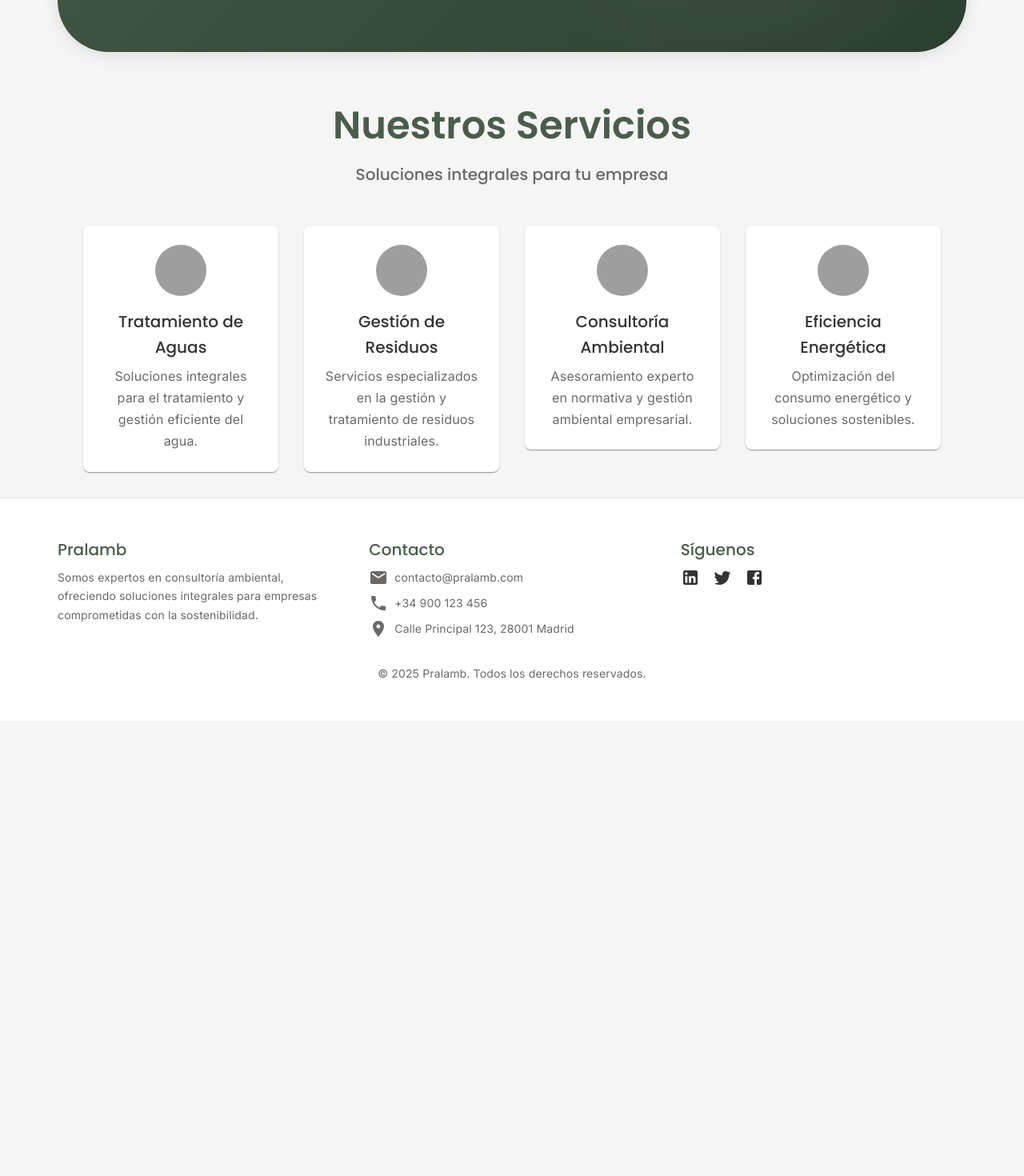
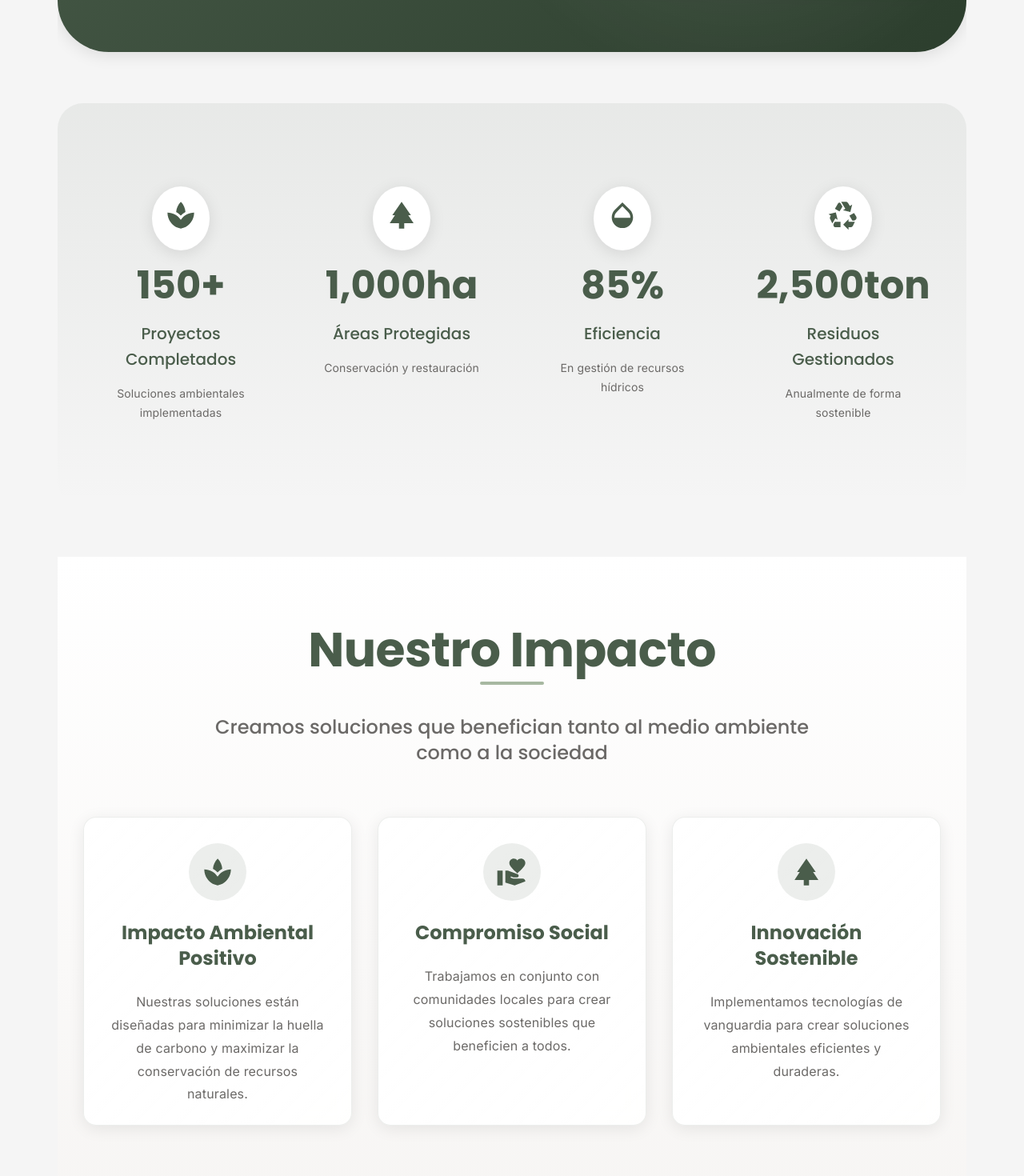
Before and after one commit to pralamb/Web, a React (Vite) app: page / in a window 1280 px wide. Shown: the part 559-2029 px from the top of the page at 80% size. Before the commit the page ends 1460 px from the top, so only its background shows below. Built offline with nearby package versions, Linux system fonts and the light colour scheme; grey boxes are pictures that could not be loaded.

Commit message:
rediseñando el home

```diff
--- a/package.json
+++ b/package.json
@@ -12,10 +12,11 @@
   "dependencies": {
     "@emotion/react": "^11.14.0",
     "@emotion/styled": "^11.14.0",
-    "@mui/icons-material": "^6.4.5",
+    "@mui/icons-material": "^6.4.6",
     "@mui/material": "^6.4.5",
     "framer-motion": "^12.4.7",
     "react": "^19.0.0",
+    "react-countup": "^6.5.3",
     "react-dom": "^19.0.0",
     "react-router-dom": "^7.2.0"
   },
--- /dev/null
+++ b/src/components/home/BenefitsSection.tsx
@@ -0,0 +1,144 @@
+import {
+  Box,
+  Container,
+  Grid,
+  Typography,
+  Card,
+  CardContent,
+} from "@mui/material";
+import { motion } from "framer-motion";
+import SpaIcon from "@mui/icons-material/Spa";
+import VolunteerActivismIcon from "@mui/icons-material/VolunteerActivism";
+import ParkIcon from "@mui/icons-material/Park";
+
+const MotionCard = motion(Card);
+
+const benefits = [
+  {
+    icon: <SpaIcon sx={{ fontSize: 40 }} />,
+    title: "Impacto Ambiental Positivo",
+    description:
+      "Nuestras soluciones están diseñadas para minimizar la huella de carbono y maximizar la conservación de recursos naturales.",
+  },
+  {
+    icon: <VolunteerActivismIcon sx={{ fontSize: 40 }} />,
+    title: "Compromiso Social",
+    description:
+      "Trabajamos en conjunto con comunidades locales para crear soluciones sostenibles que beneficien a todos.",
+  },
+  {
+    icon: <ParkIcon sx={{ fontSize: 40 }} />,
+    title: "Innovación Sostenible",
+    description:
+      "Implementamos tecnologías de vanguardia para crear soluciones ambientales eficientes y duraderas.",
+  },
+];
+
+const BenefitsSection = () => {
+  return (
+    <Box
+      sx={{
+        py: { xs: 6, md: 10 },
+        background:
+          "linear-gradient(180deg, #FFFFFF 0%, rgba(249,246,243,0.5) 100%)",
+      }}
+    >
+      <Container maxWidth="lg">
+        <Box sx={{ textAlign: "center", mb: 8 }}>
+          <Typography
+            variant="h2"
+            color="primary"
+            gutterBottom
+            sx={{
+              position: "relative",
+              display: "inline-block",
+              "&::after": {
+                content: '""',
+                position: "absolute",
+                bottom: -8,
+                left: "50%",
+                transform: "translateX(-50%)",
+                width: 80,
+                height: 4,
+                bgcolor: "secondary.main",
+                borderRadius: 2,
+              },
+            }}
+          >
+            Nuestro Impacto
+          </Typography>
+          <Typography
+            variant="h5"
+            color="text.secondary"
+            sx={{ mt: 3, maxWidth: 800, mx: "auto" }}
+          >
+            Creamos soluciones que benefician tanto al medio ambiente como a la
+            sociedad
+          </Typography>
+        </Box>
+
+        <Grid container spacing={4}>
+          {benefits.map((benefit, index) => (
+            <Grid item xs={12} md={4} key={index}>
+              <MotionCard
+                initial={{ opacity: 0, y: 20 }}
+                whileInView={{ opacity: 1, y: 0 }}
+                viewport={{ once: true }}
+                transition={{ duration: 0.8, delay: index * 0.2 }}
+                sx={{
+                  height: "100%",
+                  background:
+                    "linear-gradient(135deg, #FFFFFF 0%, rgba(255,255,255,0.9) 100%)",
+                  backdropFilter: "blur(10px)",
+                  border: "1px solid rgba(74,93,75,0.1)",
+                }}
+              >
+                <CardContent
+                  sx={{
+                    display: "flex",
+                    flexDirection: "column",
+                    alignItems: "center",
+                    textAlign: "center",
+                    p: 4,
+                  }}
+                >
+                  <Box
+                    sx={{
+                      color: "primary.main",
+                      mb: 3,
+                      p: 2,
+                      borderRadius: "50%",
+                      bgcolor: "rgba(74,93,75,0.1)",
+                      display: "flex",
+                      alignItems: "center",
+                      justifyContent: "center",
+                    }}
+                  >
+                    {benefit.icon}
+                  </Box>
+                  <Typography
+                    variant="h5"
+                    component="h3"
+                    gutterBottom
+                    sx={{ fontWeight: "bold", color: "primary.main" }}
+                  >
+                    {benefit.title}
+                  </Typography>
+                  <Typography
+                    variant="body1"
+                    color="text.secondary"
+                    sx={{ mt: 2, lineHeight: 1.8 }}
+                  >
+                    {benefit.description}
+                  </Typography>
+                </CardContent>
+              </MotionCard>
+            </Grid>
+          ))}
+        </Grid>
+      </Container>
+    </Box>
+  );
+};
+
+export default BenefitsSection;
--- /dev/null
+++ b/src/components/home/StatsSection.tsx
@@ -0,0 +1,121 @@
+import { Box, Container, Grid, Typography } from "@mui/material";
+import { motion } from "framer-motion";
+import CountUp from "react-countup";
+import SpaIcon from "@mui/icons-material/Spa";
+import ParkIcon from "@mui/icons-material/Park";
+import OpacityIcon from "@mui/icons-material/Opacity";
+import RecyclingIcon from "@mui/icons-material/Recycling";
+
+const MotionBox = motion(Box);
+
+const stats = [
+  {
+    icon: <SpaIcon sx={{ fontSize: 40 }} />,
+    value: 150,
+    suffix: "+",
+    label: "Proyectos Completados",
+    description: "Soluciones ambientales implementadas",
+  },
+  {
+    icon: <ParkIcon sx={{ fontSize: 40 }} />,
+    value: 1000,
+    suffix: "ha",
+    label: "Áreas Protegidas",
+    description: "Conservación y restauración",
+  },
+  {
+    icon: <OpacityIcon sx={{ fontSize: 40 }} />,
+    value: 85,
+    suffix: "%",
+    label: "Eficiencia",
+    description: "En gestión de recursos hídricos",
+  },
+  {
+    icon: <RecyclingIcon sx={{ fontSize: 40 }} />,
+    value: 2500,
+    suffix: "ton",
+    label: "Residuos Gestionados",
+    description: "Anualmente de forma sostenible",
+  },
+];
+
+const StatsSection = () => {
+  return (
+    <Box
+      sx={{
+        py: { xs: 6, md: 10 },
+        background:
+          "linear-gradient(180deg, rgba(74,93,75,0.08) 0%, rgba(74,93,75,0) 100%)",
+        borderRadius: "2rem",
+        my: 8,
+      }}
+    >
+      <Container maxWidth="lg">
+        <Grid container spacing={4}>
+          {stats.map((stat, index) => (
+            <Grid item xs={12} sm={6} md={3} key={index}>
+              <MotionBox
+                initial={{ opacity: 0, y: 20 }}
+                whileInView={{ opacity: 1, y: 0 }}
+                viewport={{ once: true }}
+                transition={{ duration: 0.8, delay: index * 0.2 }}
+                sx={{
+                  textAlign: "center",
+                  p: 3,
+                  height: "100%",
+                  display: "flex",
+                  flexDirection: "column",
+                  alignItems: "center",
+                }}
+              >
+                <MotionBox
+                  whileHover={{ scale: 1.1, rotate: 5 }}
+                  sx={{
+                    color: "primary.main",
+                    mb: 2,
+                    p: 2,
+                    borderRadius: "50%",
+                    bgcolor: "background.paper",
+                    boxShadow: "0 4px 20px rgba(0,0,0,0.1)",
+                  }}
+                >
+                  {stat.icon}
+                </MotionBox>
+                <Typography
+                  variant="h3"
+                  color="primary"
+                  gutterBottom
+                  sx={{ fontWeight: "bold" }}
+                >
+                  <CountUp
+                    end={stat.value}
+                    duration={2.5}
+                    separator=","
+                    suffix={stat.suffix}
+                  />
+                </Typography>
+                <Typography
+                  variant="h6"
+                  color="text.primary"
+                  gutterBottom
+                  sx={{ fontWeight: "medium" }}
+                >
+                  {stat.label}
+                </Typography>
+                <Typography
+                  variant="body2"
+                  color="text.secondary"
+                  sx={{ mt: 1 }}
+                >
+                  {stat.description}
+                </Typography>
+              </MotionBox>
+            </Grid>
+          ))}
+        </Grid>
+      </Container>
+    </Box>
+  );
+};
+
+export default StatsSection;
--- a/src/pages/Home.tsx
+++ b/src/pages/Home.tsx
@@ -1,12 +1,17 @@
+import { Box } from "@mui/material";
 import HeroSection from "../components/home/HeroSection";
 import ServicesSection from "../components/home/ServicesSection";
+import StatsSection from "../components/home/StatsSection";
+import BenefitsSection from "../components/home/BenefitsSection";
 
 const Home = () => {
   return (
-    <>
+    <Box sx={{ overflow: "hidden" }}>
       <HeroSection />
+      <StatsSection />
+      <BenefitsSection />
       <ServicesSection />
-    </>
+    </Box>
   );
 };
 
```
Also changed, not shown: 1 other file (tests, documents, lock files or other folders).
